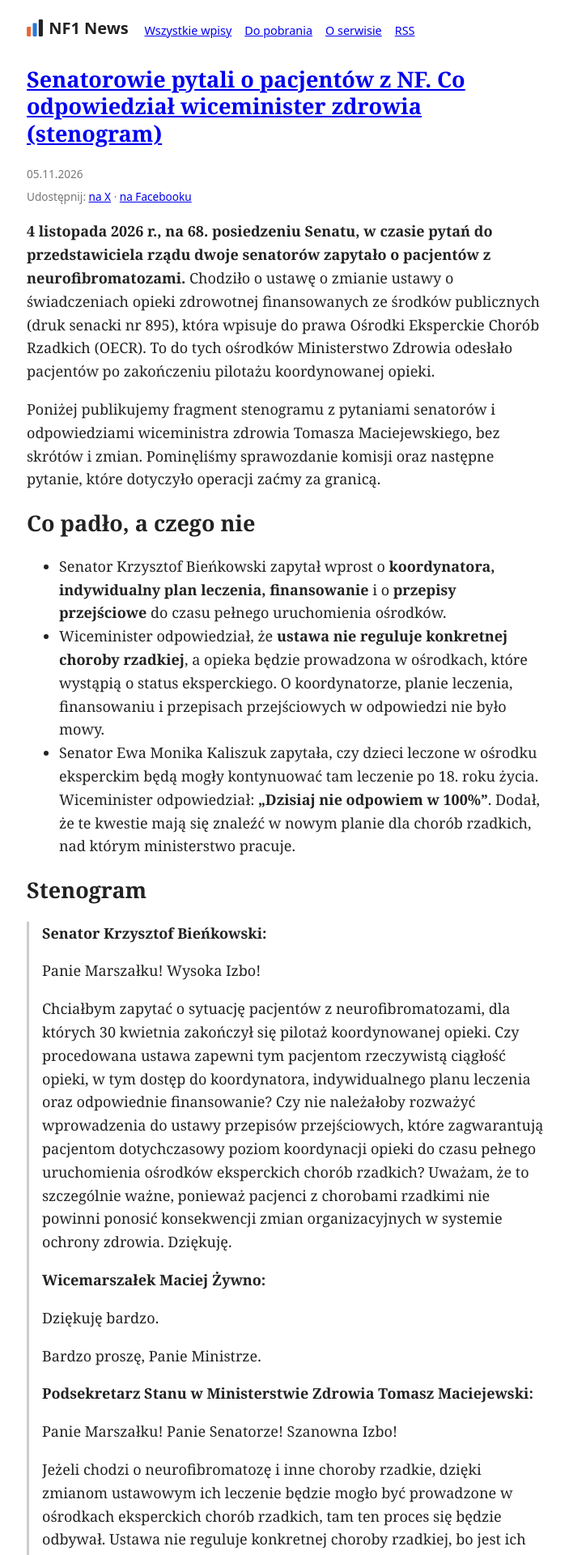
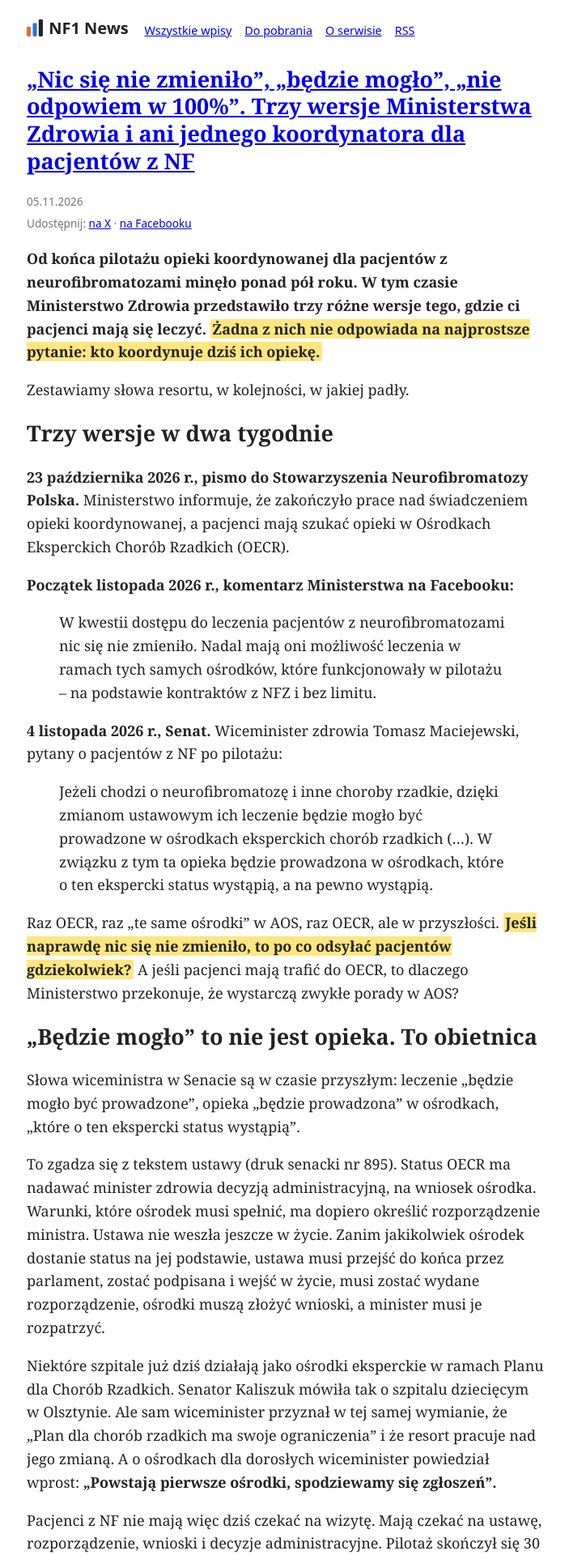
Before and after one commit to sylwiaeb/nf1news, a Jekyll site: the page built from index.html, in a window 1280 px wide. Shown: the top 1920 px of the page at 81% size, without its empty margins (287-990 px from the left). Built offline with Jekyll 4.4.1, drawn with Linux system fonts in a browser that asks for light colours; some of the changed text lies outside the part shown.

Commit message:
Nowy wpis: trzy wersje Ministerstwa Zdrowia i brak koordynatora dla pacjentów z NF; styl podświetlenia <mark>
Co-Authored-By: Claude Opus 5.5 <noreply@anthropic.com>
Claude-Session: https://claude.ai/code/session_019jaYAUqtjwpaGRB1BqNucm

```diff
--- a/_layouts/default.html
+++ b/_layouts/default.html
@@ -70,6 +70,8 @@
     .mail-box .copy-msg { margin: 0; min-height: 1.2em; font-weight: 600; }
     .mail-box textarea { width: 100%; box-sizing: border-box; font: inherit; color: inherit; background: none; border: 1px solid #ccc; border-radius: 4px; padding: 0.4rem; }
     .btn { display: inline-block; font: 0.85rem system-ui, sans-serif; padding: 0.4rem 0.8rem; margin: 0 0.4rem 0.4rem 0; border: 1px solid currentColor; border-radius: 4px; background: none; color: inherit; text-decoration: none; cursor: pointer; }
+    mark { background: #ffe680; color: inherit; padding: 0 .15em; border-radius: 2px; }
+    @media (prefers-color-scheme: dark) { mark { background: #6b5500; color: #fff; } }
     blockquote.steno { margin: 1rem 0; padding: 0 0 0 1rem; border-left: 3px solid #ccc; }
     .source { color: #777; font-family: system-ui, sans-serif; font-size: 0.8rem; }
   </style>
--- /dev/null
+++ b/_posts/2026-11-05-trzy-wersje-ministerstwa-zero-koordynatora.md
@@ -0,0 +1,104 @@
+---
+date: 2026-11-05 12:00:00 +0100
+title: "„Nic się nie zmieniło”, „będzie mogło”, „nie odpowiem w 100%”. Trzy wersje Ministerstwa Zdrowia i ani jednego koordynatora dla pacjentów z NF"
+description: "Na Facebooku Ministerstwo Zdrowia twierdzi, że dla pacjentów z NF nic się nie zmieniło. W piśmie odsyła ich do ośrodków eksperckich. W Senacie wiceminister mówi, że opieka w tych ośrodkach dopiero „będzie mogła” być prowadzona. Zestawiamy słowa resortu z faktami."
+tweet: "MZ na FB: dla pacjentów z NF „nic się nie zmieniło”. W Senacie wiceminister: opieka „będzie mogła” być w ośrodkach, które dopiero wystąpią o status. O dorosłych: „nie odpowiem w 100%”. @MZ_GOV_PL @ECelejewska #NF1 #ChorobyRzadkie"
+fb: "Ministerstwo Zdrowia na Facebooku: dla pacjentów z neurofibromatozami „nic się nie zmieniło”. W piśmie z 23 października: pacjenci mają szukać opieki w Ośrodkach Eksperckich Chorób Rzadkich. W Senacie 4 listopada wiceminister zdrowia Tomasz Maciejewski: leczenie „będzie mogło być prowadzone” w ośrodkach, które o status eksperckiego dopiero wystąpią, a o opiekę nad dorosłymi: „Dzisiaj nie odpowiem w 100%”. Na pytanie o koordynatora, plan leczenia, finansowanie i przepisy przejściowe nie padła żadna odpowiedź. Od końca pilotażu minęło ponad pół roku. Pytamy minister zdrowia Jolantę Sobierańską-Grendę: kto dziś koordynuje opiekę nad 2 830 pacjentami? #NF1 #neurofibromatoza #ChorobyRzadkie"
+---
+
+**Od końca pilotażu opieki koordynowanej dla pacjentów z neurofibromatozami minęło ponad pół roku. W tym czasie Ministerstwo Zdrowia przedstawiło trzy różne wersje tego, gdzie ci pacjenci mają się leczyć. <mark>Żadna z nich nie odpowiada na najprostsze pytanie: kto koordynuje dziś ich opiekę.</mark>**
+
+Zestawiamy słowa resortu, w kolejności, w jakiej padły.
+
+## Trzy wersje w dwa tygodnie
+
+**23 października 2026 r., pismo do Stowarzyszenia Neurofibromatozy Polska.** Ministerstwo informuje, że zakończyło prace nad świadczeniem opieki koordynowanej, a pacjenci mają szukać opieki w Ośrodkach Eksperckich Chorób Rzadkich (OECR).
+
+**Początek listopada 2026 r., komentarz Ministerstwa na Facebooku:**
+
+> W kwestii dostępu do leczenia pacjentów z neurofibromatozami nic się nie zmieniło. Nadal mają oni możliwość leczenia w ramach tych samych ośrodków, które funkcjonowały w pilotażu – na podstawie kontraktów z NFZ i bez limitu.
+
+**4 listopada 2026 r., Senat.** Wiceminister zdrowia Tomasz Maciejewski, pytany o pacjentów z NF po pilotażu:
+
+> Jeżeli chodzi o neurofibromatozę i inne choroby rzadkie, dzięki zmianom ustawowym ich leczenie będzie mogło być prowadzone w ośrodkach eksperckich chorób rzadkich (…). W związku z tym ta opieka będzie prowadzona w ośrodkach, które o ten ekspercki status wystąpią, a na pewno wystąpią.
+
+Raz OECR, raz „te same ośrodki” w AOS, raz OECR, ale w przyszłości. **<mark>Jeśli naprawdę nic się nie zmieniło, to po co odsyłać pacjentów gdziekolwiek?</mark>** A jeśli pacjenci mają trafić do OECR, to dlaczego Ministerstwo przekonuje, że wystarczą zwykłe porady w AOS?
+
+## „Będzie mogło” to nie jest opieka. To obietnica
+
+Słowa wiceministra w Senacie są w czasie przyszłym: leczenie „będzie mogło być prowadzone”, opieka „będzie prowadzona” w ośrodkach, „które o ten ekspercki status wystąpią”.
+
+To zgadza się z tekstem ustawy (druk senacki nr 895). Status OECR ma nadawać minister zdrowia decyzją administracyjną, na wniosek ośrodka. Warunki, które ośrodek musi spełnić, ma dopiero określić rozporządzenie ministra. Ustawa nie weszła jeszcze w życie. Zanim jakikolwiek ośrodek dostanie status na jej podstawie, ustawa musi przejść do końca przez parlament, zostać podpisana i wejść w życie, musi zostać wydane rozporządzenie, ośrodki muszą złożyć wnioski, a minister musi je rozpatrzyć.
+
+Niektóre szpitale już dziś działają jako ośrodki eksperckie w ramach Planu dla Chorób Rzadkich. Senator Kaliszuk mówiła tak o szpitalu dziecięcym w Olsztynie. Ale sam wiceminister przyznał w tej samej wymianie, że „Plan dla chorób rzadkich ma swoje ograniczenia” i że resort pracuje nad jego zmianą. A o ośrodkach dla dorosłych wiceminister powiedział wprost: **„Powstają pierwsze ośrodki, spodziewamy się zgłoszeń”.**
+
+Pacjenci z NF nie mają więc dziś czekać na wizytę. Mają czekać na ustawę, rozporządzenie, wnioski i decyzje administracyjne. Pilotaż skończył się 30 kwietnia 2026 r. **<mark>Ministerstwo zakończyło program, zanim przygotowało to, co miało go zastąpić.</mark>**
+
+## Na cztery pytania senatora: ani jednej odpowiedzi
+
+Senator Krzysztof Bieńkowski zadał w Senacie konkretne pytania. Czy ustawa zapewni pacjentom z NF:
+
+1. dostęp do koordynatora,
+2. indywidualny plan leczenia,
+3. odpowiednie finansowanie,
+4. i czy nie trzeba przepisów przejściowych do czasu pełnego uruchomienia OECR.
+
+Wiceminister odpowiedział, że **„ustawa nie reguluje konkretnej choroby rzadkiej”**. **<mark>O koordynatorze, planie leczenia, finansowaniu i przepisach przejściowych nie powiedział ani słowa.</mark>** Pełny zapis tej wymiany publikujemy we wpisie [Senatorowie pytali o pacjentów z NF (stenogram)]({% post_url 2026-11-05-senat-pytania-o-nf-stenogram %}).
+
+To nie przypadek. Tych rzeczy w ustawie po prostu nie ma. Jak pokazaliśmy we wpisie [Ministerstwo odsyła pacjentów z NF do ośrodków eksperckich]({% post_url 2026-11-03-osrodki-eksperckie-w-senacie %}), wśród zadań OECR nie ma koordynacji opieki, nie ma koordynatora ani planu badań kontrolnych, a ustawa nie przewiduje dla ośrodków żadnego osobnego finansowania. **<mark>Nawet gdy OECR powstaną, pacjent z NF nie dostanie w nich na mocy tej ustawy tego, co dawał mu pilotaż.</mark>**
+
+## Dorośli: „Dzisiaj nie odpowiem w 100%”
+
+Senator Ewa Monika Kaliszuk zapytała w imieniu szpitala dziecięcego w Olsztynie, jednego z siedmiu ośrodków pilotażu, i rodziców, czy dzieci leczone w ośrodku eksperckim będą mogły kontynuować tam leczenie po 18. roku życia. Wiceminister odpowiedział:
+
+> Dzisiaj nie odpowiem w 100% (…). W ogóle pracujemy nad zmianą planu dla chorób rzadkich na najbliższe lata i tam te uregulowania również będą.
+
+Przypomnijmy: pilotaż obejmował dzieci i dorosłych do 30. roku życia, a część ośrodków pilotażu to szpitale dziecięce. Już w piśmie z 12 maja 2026 r. Ministerstwo samo przyznało, że model opieki dla dorosłych wymaga dodatkowych ustaleń z ekspertami. **Pół roku później odpowiedź w Senacie brzmi: nie wiem na pewno, będzie w planie, nad którym pracujemy.**
+
+Tymczasem na Facebooku ten sam resort zapewnia, że pacjenci „nadal mają możliwość leczenia w ramach tych samych ośrodków”. **<mark>Jak można to zapewniać dorosłym, skoro wiceminister nie umie powiedzieć, czy szpital dziecięcy będzie mógł ich dalej leczyć?</mark>**
+
+## „Nic się nie zmieniło”. Zmieniło się wszystko, co działało
+
+Do 30 kwietnia 2026 r. pacjent z pilotażu miał koordynatora, stały zespół z doświadczeniem w NF/RAS i jeden plan badań kontrolnych, a ośrodek dostawał na tę pracę osobny ryczałt. Dziś ma porady w AOS: każda z osobnym skierowaniem, osobną kolejką i lekarzem, który widzi tylko swój fragment choroby.
+
+Dane, które zebrała AOTMiT, pokazują, co to znaczy:
+
+- u dorosłych uczestników pilotażu liczba porad w AOS spadła o **37%**, a kosztochłonnych badań o **16%**,
+- opieka koordynowana daje NFZ w wariancie podstawowym **oszczędności** od 581 861 zł w 2027 r. do 1 856 961 zł w 2029 r., a w wariancie maksymalnym do 4,7 mln zł rocznie,
+- **100%** opiniujących klinicystów poparło włączenie opieki koordynowanej do koszyka świadczeń gwarantowanych,
+- eksperci napisali, że **pojedyncze skierowania do AOS bez finansowanego ryczałtu koordynacyjnego nie są rozwiązaniem równoważnym** i prowadzą do przerwania ciągłości leczenia,
+- z opieki było zadowolonych **71%** pacjentów z NF1 i rodzin z dostępem do koordynatora i tylko **25%** bez niego (badanie z Wielkiej Brytanii przywołane przez AOTMiT).
+
+To, co Ministerstwo nazywa „brakiem zmian”, AOTMiT opisała jako scenariusz droższy i gorszy dla pacjenta. **To powrót do stanu sprzed pilotażu.**
+
+## Gdzie jest błąd Ministerstwa
+
+Błąd nie polega na tym, że OECR są złym pomysłem. Polega na kolejności i na tym, czego zabrakło:
+
+1. **Ministerstwo zamknęło działający program, zanim powstało cokolwiek w zamian.** Ustawowych OECR jeszcze nie ma, rozporządzenia o warunkach też nie, a ośrodki dla dorosłych według samego wiceministra dopiero „powstają”.
+2. **Odsyła pacjentów do ośrodków, które nie mają zadania ani pieniędzy na koordynację.** Ustawa o OECR nie mówi o koordynatorze, planie leczenia ani osobnym finansowaniu.
+3. **Nie ma rozwiązania na okres przejściowy.** Na pytanie o przepisy przejściowe wiceminister nie odpowiedział.
+4. **Nie ma odpowiedzi dla dorosłych.** „Dzisiaj nie odpowiem w 100%”.
+5. **Mówi publicznie trzy różne rzeczy.** Pacjenci i rodziny nie wiedzą, która wersja obowiązuje.
+
+A wyjście jest proste i nie wymaga zmiany prawa. Art. 48e ustawy o świadczeniach pozwala ministrowi zdrowia, a także NFZ, ustalić program pilotażowy. **<mark>Ministerstwo może przywrócić pilotaż dla pacjentów z NF do czasu, aż OECR naprawdę zaczną działać i dostaną zadanie oraz pieniądze na koordynację. Do tego wystarczy decyzja.</mark>**
+
+## Pytania do Ministerstwa Zdrowia
+
+- Która wersja obowiązuje: „nic się nie zmieniło”, OECR z pisma z 23 października czy OECR, które dopiero wystąpią o status?
+- Kto od 30 kwietnia 2026 r. koordynuje opiekę nad 2 830 pacjentami z pilotażu?
+- Kiedy, według planu Ministerstwa, pierwszy OECR będzie mógł przyjąć pacjenta z NF, w tym dorosłego?
+- Kto i z jakich pieniędzy ma w OECR koordynować opiekę, skoro ustawa nie daje ośrodkom takiego zadania ani osobnego finansowania?
+- Dlaczego Ministerstwo nie przywróci pilotażu na okres przejściowy, skoro może to zrobić bez zmiany ustawy?
+
+Pacjenci z NF nie potrzebują kolejnego komentarza na Facebooku ani obietnicy w czasie przyszłym. **<mark>Potrzebują koordynatora teraz.</mark>**
+
+Jeśli chcesz zadać te pytania sam lub sama, gotowe wnioski o informację publiczną są na stronie [Do pobrania]({{ '/do-pobrania/' | relative_url }}), a adresy, pod które warto pisać, we wpisie [Co mogą teraz zrobić pacjenci z NF i ich rodziny]({% post_url 2026-11-02-co-moga-zrobic-pacjenci-i-rodziny %}).
+
+## Źródła
+
+- [Stenogram 68. posiedzenia Senatu, 4 listopada 2026 r. (senat.gov.pl)](https://www.senat.gov.pl/prace/posiedzenia/przebieg,670,1,opis.html), fragment we wpisie [Senatorowie pytali o pacjentów z NF]({% post_url 2026-11-05-senat-pytania-o-nf-stenogram %})
+- Komentarz Ministerstwa Zdrowia na Facebooku pod artykułem [NewsMed.pl z 2.11.2026](https://newsmed.pl/aktualnosci/12489067/neurofibromatozy-koniec-pilotazu-pacjenci-alarmuja.html), omówiony we wpisie [„Nic się nie zmieniło”? Porady w AOS to nie opieka koordynowana]({% post_url 2026-11-03-porady-to-nie-opieka-odpowiedz-mz %})
+- [Pisma Ministerstwa Zdrowia z 12 maja i 23 października 2026 r. na stronie Stowarzyszenia Neurofibromatozy Polska](https://neurofibromatozy.pl/pacjent/ckom/)
+- [Materiał porównawczy do ustawy z druku senackiego nr 895, Kancelaria Senatu](https://www.senat.gov.pl/download/gfx/senat/pl/senatekspertyzy/8177/plik/895m.pdf)
+- Raport AOTMiT nr DRiSSOZ.4100.3.2026, omówiony we wpisie [Czarno na białym]({% post_url 2026-10-29-czarno-na-bialym-raport-aotmit %})
```
